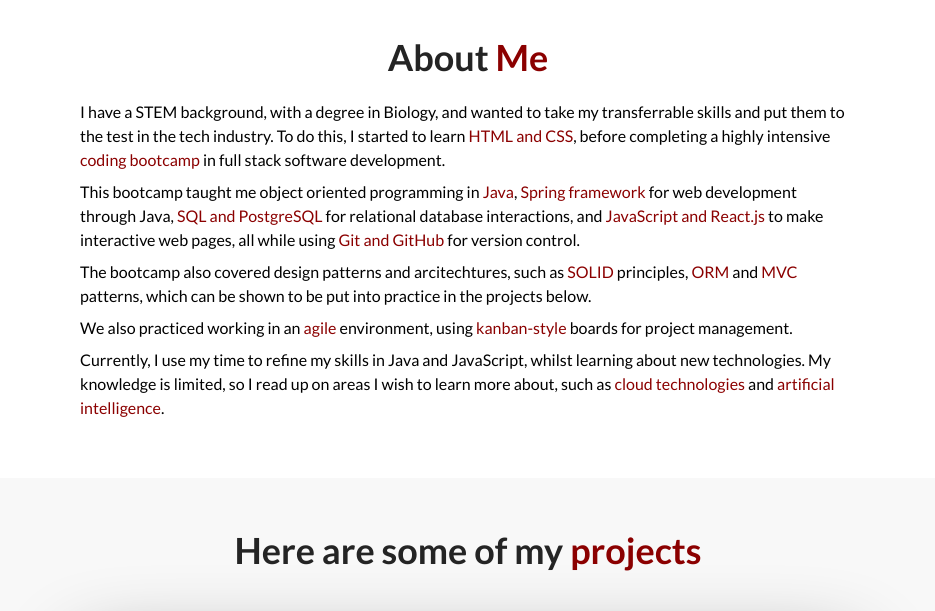
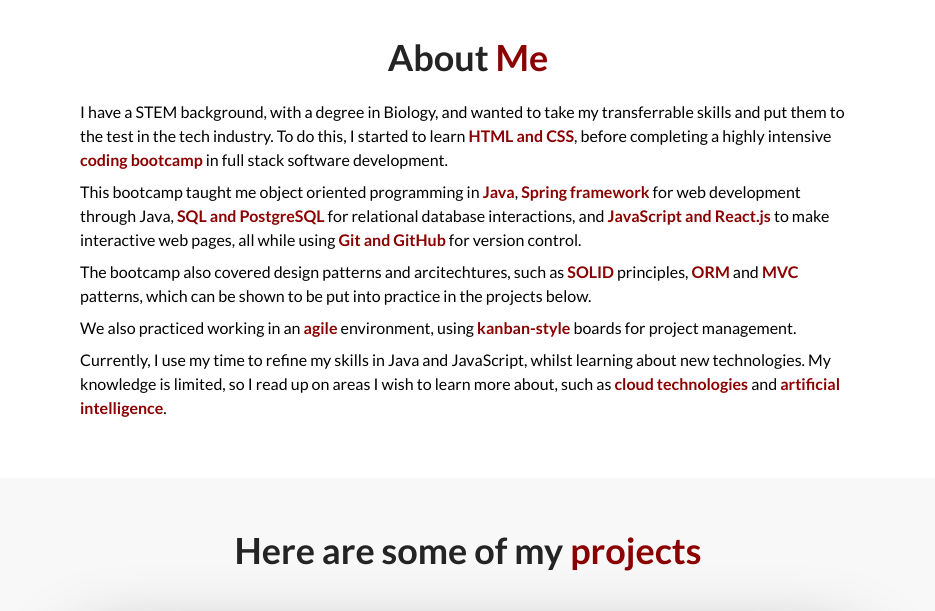
Before and after one commit to HayanButt/E-Portfolio, a plain HTML site: page index.html in a window 1280 px wide. Shown: the part 1280-1891 px from the top of the page, without its empty margins (172-1107 px from the left). Drawn offline with Linux system fonts and the light colour scheme.

Commit message:
made key words in about me section bold

```diff
--- a/index.html
+++ b/index.html
@@ -128,19 +128,19 @@
         <div class="row">
           <h1 class="section__title">About <span class="text--red">Me</span></h1>
           <p class="about__me--para">
-            I have a STEM background, with a degree in Biology, and wanted to take my transferrable skills and put them to the test in the tech industry. To do this, I started to learn <span class="text--red">HTML and CSS</span>, before  completing a highly intensive <span class="text--red">coding bootcamp</span> in full stack software development.
+            I have a STEM background, with a degree in Biology, and wanted to take my transferrable skills and put them to the test in the tech industry. To do this, I started to learn <span class="text--red bold">HTML and CSS</span>, before  completing a highly intensive <span class="text--red bold">coding bootcamp</span> in full stack software development.
           </p>
           <p class="about__me--para">
-            This bootcamp taught me object oriented programming in <span class="text--red">Java</span>, <span class="text--red">Spring framework</span> for web development through Java, <span class="text--red">SQL and PostgreSQL</span> for relational database interactions, and <span class="text--red">JavaScript and React.js</span> to make interactive web pages, all while using <span class="text--red">Git and GitHub</span> for version control.
+            This bootcamp taught me object oriented programming in <span class="text--red bold">Java</span>, <span class="text--red bold">Spring framework</span> for web development through Java, <span class="text--red bold">SQL and PostgreSQL</span> for relational database interactions, and <span class="text--red bold">JavaScript and React.js</span> to make interactive web pages, all while using <span class="text--red bold">Git and GitHub</span> for version control.
           </p>
           <p class="about__me--para">
-            The bootcamp also covered design patterns and arcitechtures, such as <span class="text--red">SOLID</span> principles, <span class="text--red">ORM</span> and <span class="text--red">MVC</span> patterns, which can be shown to be put into practice in the projects below.
+            The bootcamp also covered design patterns and arcitechtures, such as <span class="text--red bold">SOLID</span> principles, <span class="text--red bold">ORM</span> and <span class="text--red bold">MVC</span> patterns, which can be shown to be put into practice in the projects below.
           </p>
           <p class="about__me--para">
-            We also practiced working in an <span class="text--red">agile</span> environment, using <span class="text--red">kanban-style</span> boards for project management.
+            We also practiced working in an <span class="text--red bold">agile</span> environment, using <span class="text--red bold">kanban-style</span> boards for project management.
           </p>
           <p class="about__me--para">
-            Currently, I use my time to refine my skills in Java and JavaScript, whilst learning about new technologies. My knowledge is limited, so I read up on areas I wish to learn more about, such as <span class="text--red">cloud technologies</span> and <span class="text--red">artificial intelligence</span>.</p>
+            Currently, I use my time to refine my skills in Java and JavaScript, whilst learning about new technologies. My knowledge is limited, so I read up on areas I wish to learn more about, such as <span class="text--red bold">cloud technologies</span> and <span class="text--red bold">artificial intelligence</span>.</p>
         </div>
       </div>
     </section>
--- a/style.css
+++ b/style.css
@@ -304,7 +304,9 @@ nav {
   margin-bottom: 8px;
 }
 
-
+.bold {
+  font-weight: 700;
+}
 
 /* PROJECTS */
 
```
